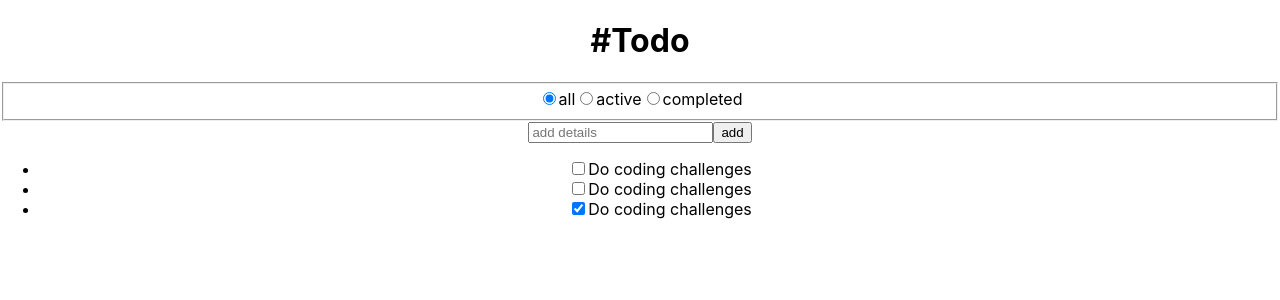
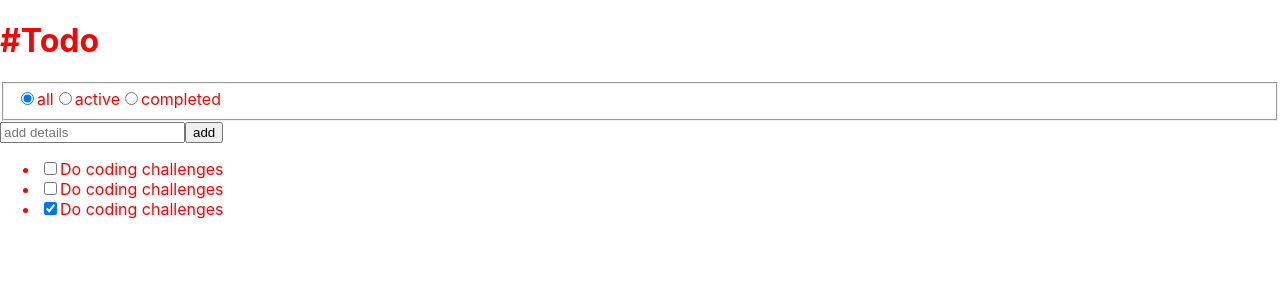
Before and after one commit to younessbennaj/todo-app, a React (Create React App) app: page / in a window 1280 px wide. Shown: the top 300 px of the page. Built offline with nearby package versions, Linux system fonts and the light colour scheme.

Commit message:
install sass

```diff
--- a/package.json
+++ b/package.json
@@ -6,6 +6,7 @@
     "@testing-library/jest-dom": "^5.11.4",
     "@testing-library/react": "^11.1.0",
     "@testing-library/user-event": "^12.1.10",
+    "node-sass": "^4.14.1",
     "react": "^17.0.1",
     "react-dom": "^17.0.1",
     "react-scripts": "4.0.0",
--- a/src/App.css
+++ /dev/null
@@ -1,38 +0,0 @@
-.App {
-  text-align: center;
-}
-
-.App-logo {
-  height: 40vmin;
-  pointer-events: none;
-}
-
-@media (prefers-reduced-motion: no-preference) {
-  .App-logo {
-    animation: App-logo-spin infinite 20s linear;
-  }
-}
-
-.App-header {
-  background-color: #282c34;
-  min-height: 100vh;
-  display: flex;
-  flex-direction: column;
-  align-items: center;
-  justify-content: center;
-  font-size: calc(10px + 2vmin);
-  color: white;
-}
-
-.App-link {
-  color: #61dafb;
-}
-
-@keyframes App-logo-spin {
-  from {
-    transform: rotate(0deg);
-  }
-  to {
-    transform: rotate(360deg);
-  }
-}
--- a/src/App.js
+++ b/src/App.js
@@ -1,5 +1,5 @@
 import React, { useState, useEffect } from 'react';
-import './App.css';
+import './App.scss';
 
 
 const tasksModel = [
@@ -107,11 +107,11 @@ function App() {
   }
 
   return (
-    <div className="App">
-      <h1>#Todo</h1>
+    <div className="todo">
+      <h1 className="todo__title">#Todo</h1>
 
-      <form onSubmit={submitTask}>
-        <fieldset onChange={filterChange}>
+      <form className="todo__form" onSubmit={submitTask}>
+        <fieldset className="todo__fieldset" onChange={filterChange}>
           <label htmlFor="all"><input type="radio" value="" name="filter" id="all" defaultChecked /><span>all</span></label>
           <label htmlFor="active"><input type="radio" value="isActive" name="filter" id="active" /><span>active</span></label>
           <label htmlFor="completed"><input type="radio" value="isCompleted" name="filter" id="completed" /><span>completed</span></label>
--- /dev/null
+++ b/src/App.scss
@@ -0,0 +1,6 @@
+
+$red: red;
+
+.todo {
+    color: $red;
+}
```
Also changed, not shown: 1 other file (tests, documents, lock files or other folders).
